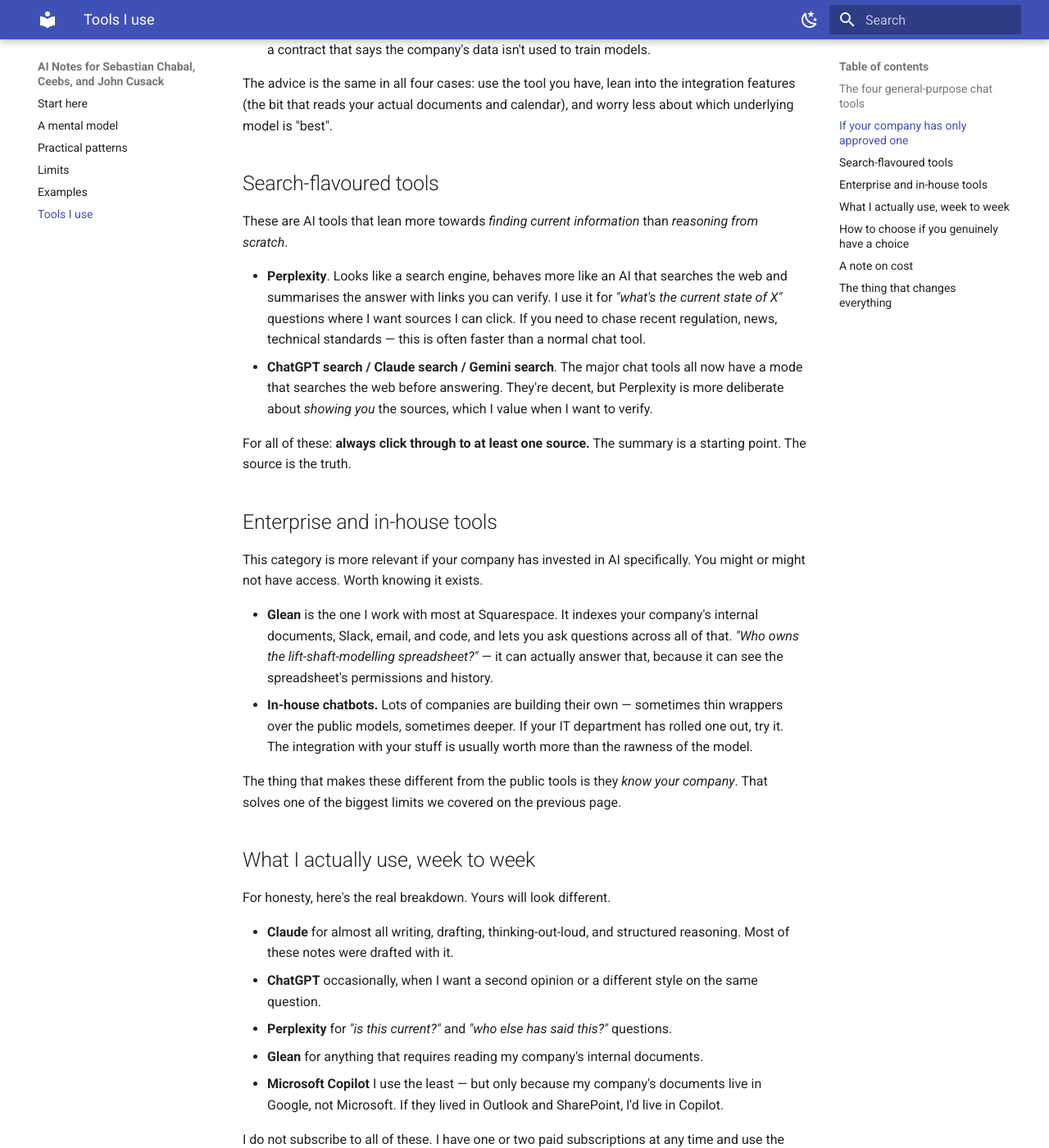
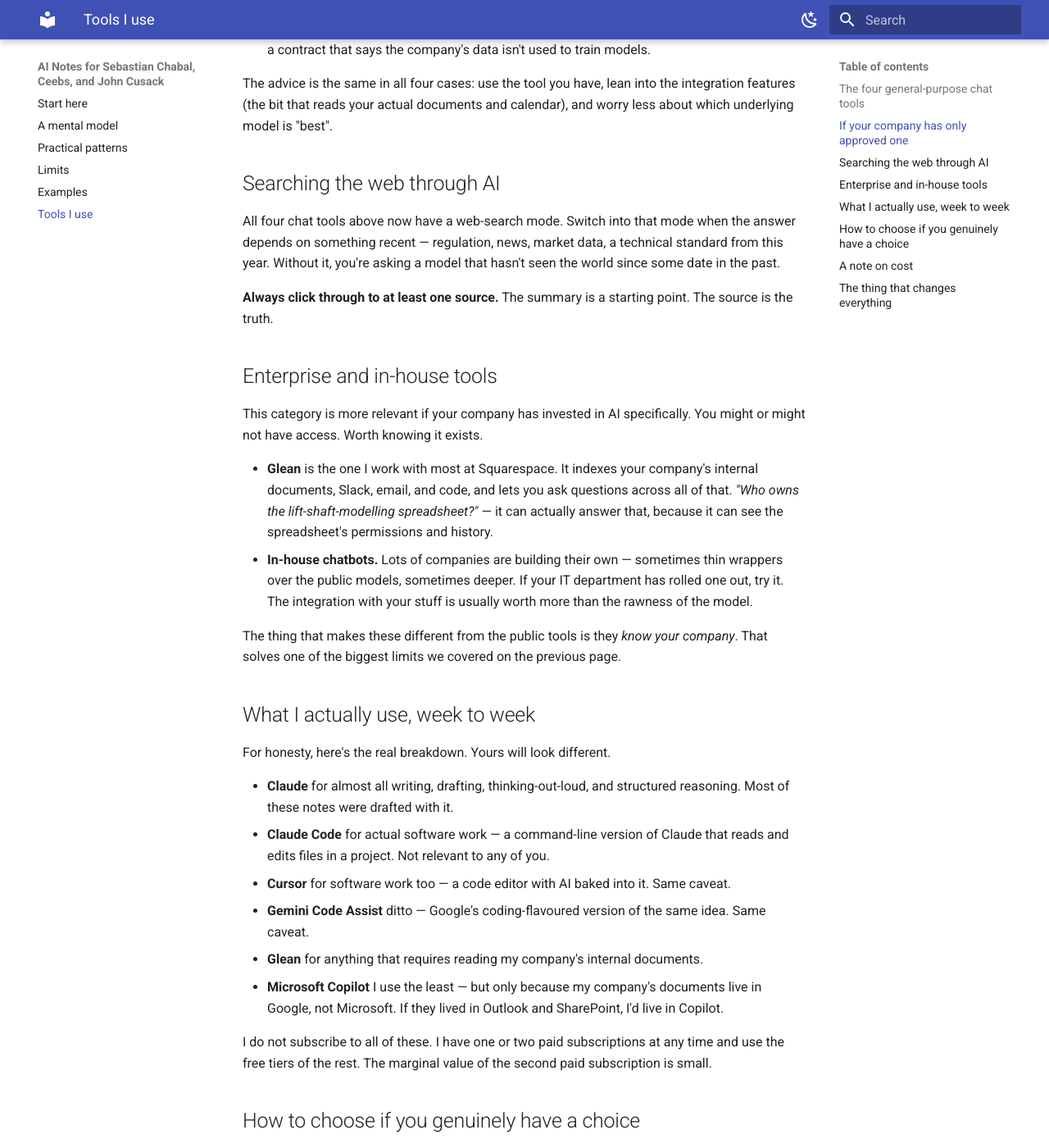
Before and after one commit to ronan-watson/ai, an MkDocs documentation site: the page built from docs/tools.md, in a window 1280 px wide and 1400 px high, scrolled down 1176 px. Shown: the whole window at 82% size. Built offline with MkDocs 1.6.1 and Material for MkDocs 9.7.7, drawn with Linux system fonts in a browser that asks for light colours; some of the changed text lies outside the part shown.

Commit message:
Fix tools.md to reflect actual tool usage
Drop ChatGPT and Perplexity from first-person claims — those were
plausible-sounding filler not grounded in actual usage. Replace
with the real list surfaced from Glean: Claude, Claude Code, Cursor,
Gemini Code Assist, Glean, Microsoft Copilot. Collapse the
search-flavoured-tools section into a one-paragraph note that all
the chat tools have a search mode now.

Co-Authored-By: Claude Opus 4.7 (1M context) <noreply@anthropic.com>

```diff
--- a/docs/tools.md
+++ b/docs/tools.md
@@ -27,14 +27,11 @@ This is the realistic situation for most people. Your IT department has signed a
 
 The advice is the same in all four cases: use the tool you have, lean into the integration features (the bit that reads your actual documents and calendar), and worry less about which underlying model is "best".
 
-## Search-flavoured tools
+## Searching the web through AI
 
-These are AI tools that lean more towards *finding current information* than *reasoning from scratch*.
+All four chat tools above now have a web-search mode. Switch into that mode when the answer depends on something recent — regulation, news, market data, a technical standard from this year. Without it, you're asking a model that hasn't seen the world since some date in the past.
 
-- **Perplexity**. Looks like a search engine, behaves more like an AI that searches the web and summarises the answer with links you can verify. I use it for *"what's the current state of X"* questions where I want sources I can click. If you need to chase recent regulation, news, technical standards — this is often faster than a normal chat tool.
-- **ChatGPT search / Claude search / Gemini search**. The major chat tools all now have a mode that searches the web before answering. They're decent, but Perplexity is more deliberate about *showing you* the sources, which I value when I want to verify.
-
-For all of these: **always click through to at least one source.** The summary is a starting point. The source is the truth.
+**Always click through to at least one source.** The summary is a starting point. The source is the truth.
 
 ## Enterprise and in-house tools
 
@@ -50,8 +47,9 @@ The thing that makes these different from the public tools is they *know your co
 For honesty, here's the real breakdown. Yours will look different.
 
 - **Claude** for almost all writing, drafting, thinking-out-loud, and structured reasoning. Most of these notes were drafted with it.
-- **ChatGPT** occasionally, when I want a second opinion or a different style on the same question.
-- **Perplexity** for *"is this current?"* and *"who else has said this?"* questions.
+- **Claude Code** for actual software work — a command-line version of Claude that reads and edits files in a project. Not relevant to any of you.
+- **Cursor** for software work too — a code editor with AI baked into it. Same caveat.
+- **Gemini Code Assist** ditto — Google's coding-flavoured version of the same idea. Same caveat.
 - **Glean** for anything that requires reading my company's internal documents.
 - **Microsoft Copilot** I use the least — but only because my company's documents live in Google, not Microsoft. If they lived in Outlook and SharePoint, I'd live in Copilot.
 
@@ -63,10 +61,10 @@ A simple decision tree.
 
 1. **Does your work mostly happen in Microsoft Office, Google Workspace, or somewhere else?** Use the one that sits inside the apps you actually use. The integration matters more than the model.
 2. **Do you do a lot of long-form writing or careful reasoning?** Claude is, in my opinion, the best at this. Try it on the same task you'd try ChatGPT on and see if the output reads more like you.
-3. **Do you need a lot of *current* information?** Add Perplexity to whatever else you use. Don't try to make one tool do both jobs.
+3. **Do you need a lot of *current* information?** Use whichever chat tool you have in its search mode. Don't trust training-data answers for anything time-sensitive.
 4. **Is image generation a thing you care about?** ChatGPT and Gemini both have it built in. Skip if not.
 
-The right answer for most non-coders is *one* general-purpose chat tool (whichever your company gave you, or whichever you like the voice of) plus *Perplexity for current-information questions*. That covers 95% of what's useful.
+The right answer for most non-coders is *one* general-purpose chat tool — whichever your company gave you, or whichever you like the voice of — used regularly inside your real workflow. That covers 95% of what's useful.
 
 ## A note on cost
 
```
